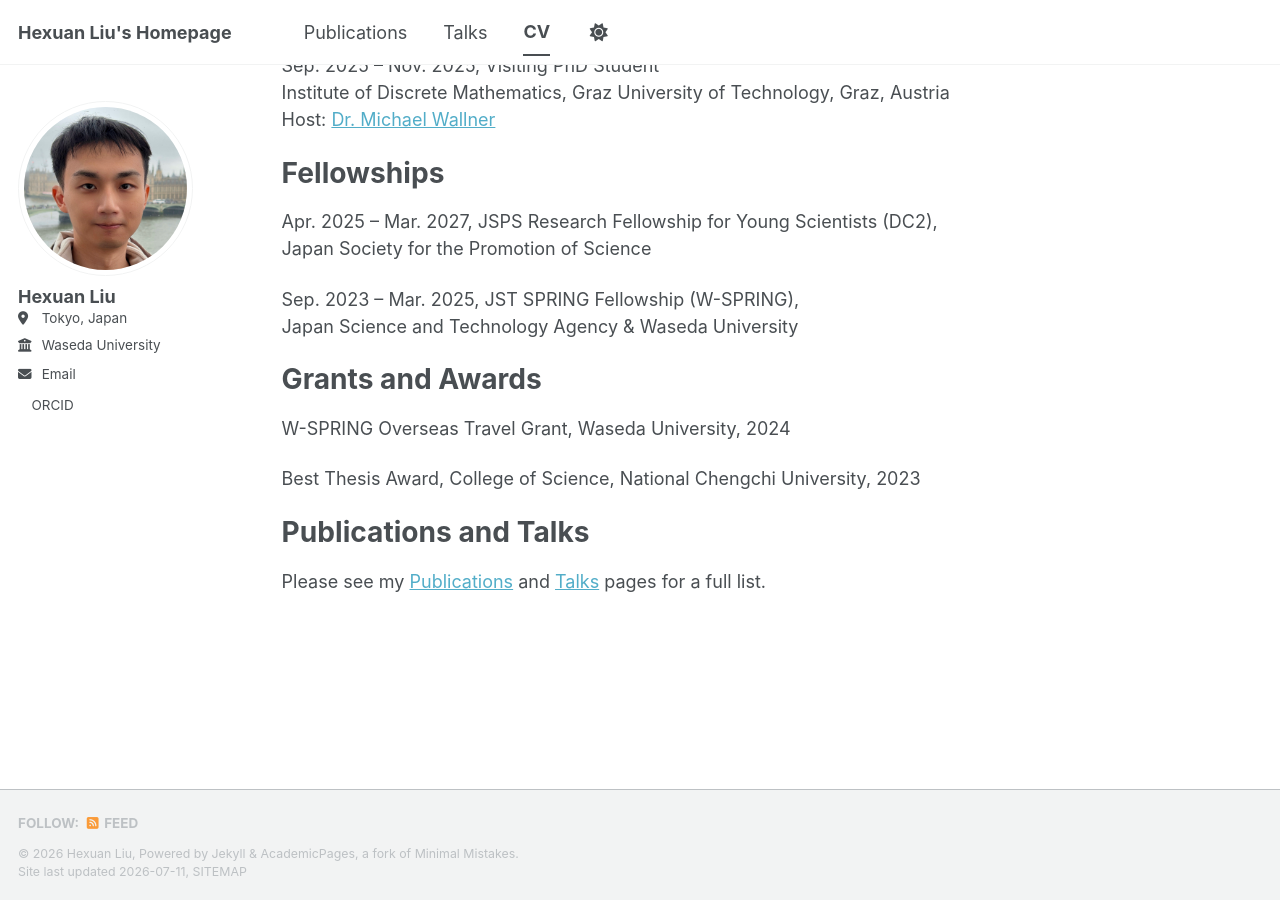
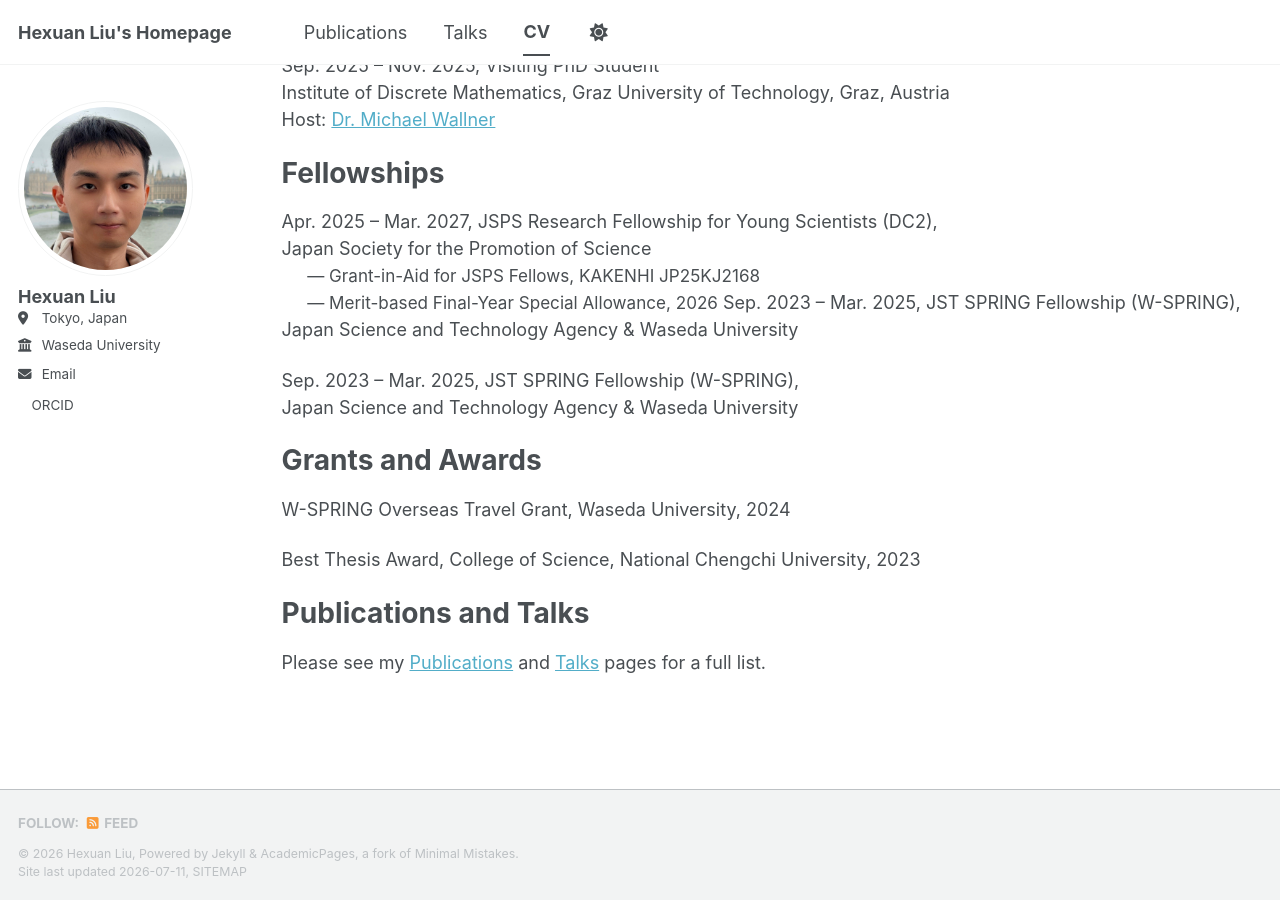
Before and after one commit to Hexuan-Liu/hexuan-liu.github.io, a Jekyll site: the page built from _pages/cv.md, in a window 1280 px wide and 900 px high, scrolled down 585 px. Built offline with Jekyll 4.4.1, drawn with Linux system fonts in a browser that asks for light colours; a style sheet for code colours, icons or effects is not loaded.

Commit message:
Update cv.md

```diff
--- a/_pages/cv.md
+++ b/_pages/cv.md
@@ -36,6 +36,10 @@ Fellowships
 ======
 Apr. 2025 – Mar. 2027, JSPS Research Fellowship for Young Scientists (DC2),<br>
 Japan Society for the Promotion of Science
+<span style="padding-left: 1.5em; font-size: 0.95em;">— Grant-in-Aid for JSPS Fellows, KAKENHI JP25KJ2168</span>
+<span style="padding-left: 1.5em; font-size: 0.95em;">— Merit-based Final-Year Special Allowance, 2026</span>
+Sep. 2023 – Mar. 2025, JST SPRING Fellowship (W-SPRING),<br>
+Japan Science and Technology Agency & Waseda University
 
 Sep. 2023 – Mar. 2025, JST SPRING Fellowship (W-SPRING),<br>
 Japan Science and Technology Agency & Waseda University
```
